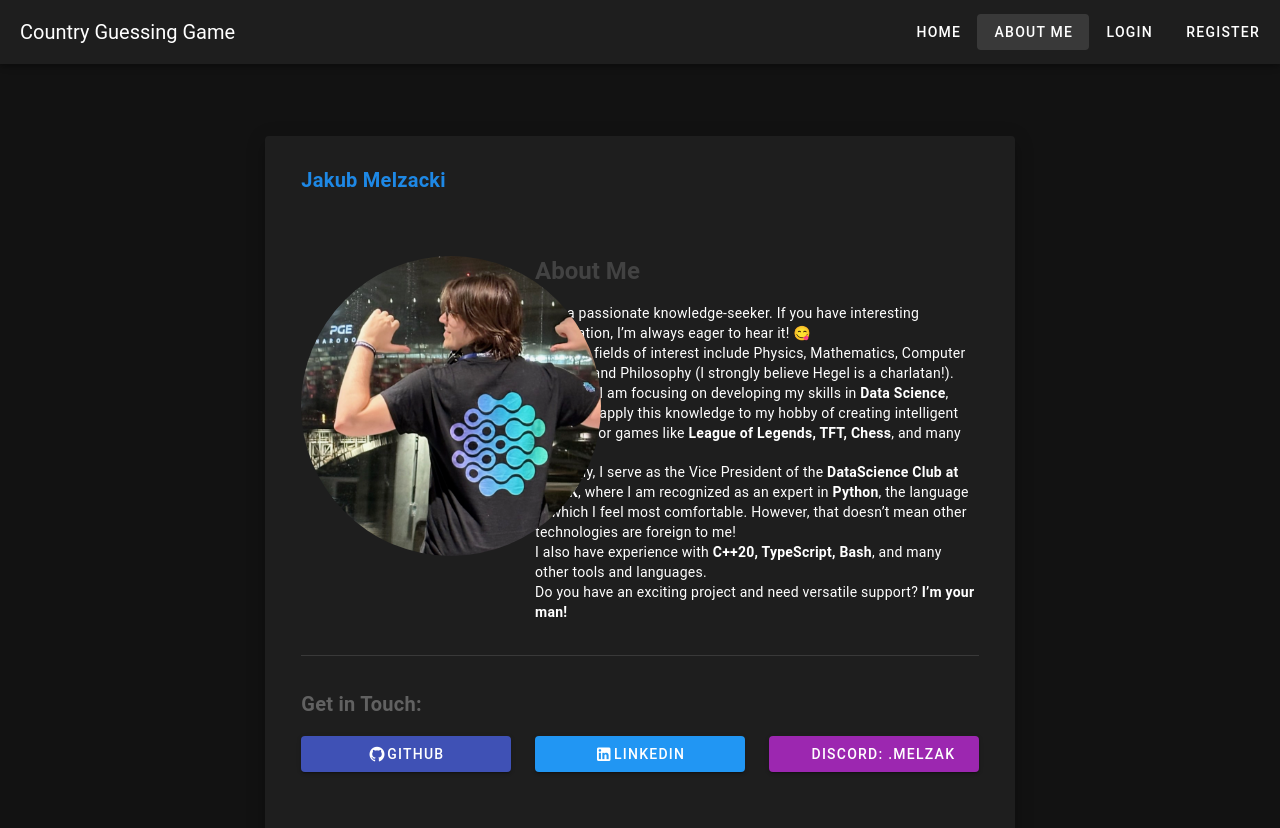
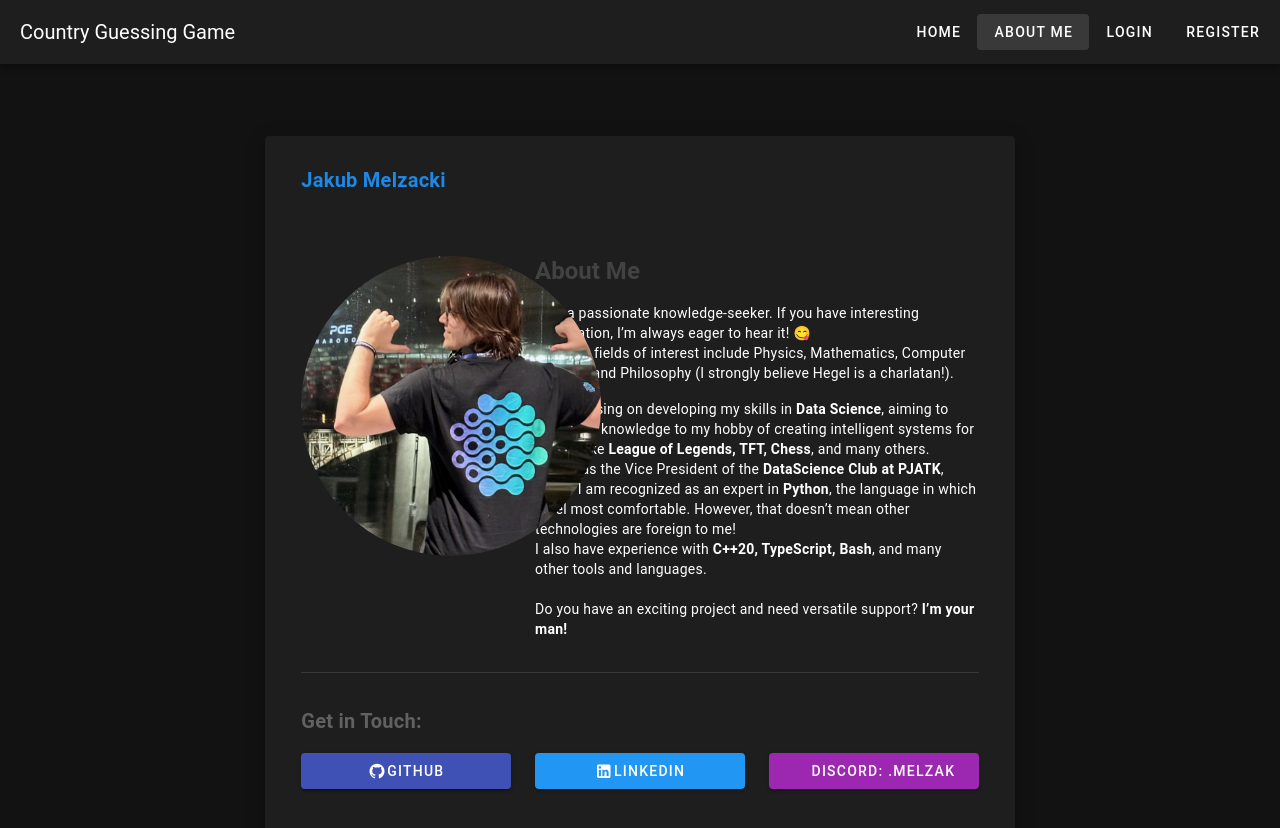
Before and after one commit to melzak252/JMelzacki, a Vue app in the folder client/: page /aboutme in a window 1280 px wide. Shown: the top 828 px of the page. Built offline with nearby package versions, Linux system fonts and the light colour scheme; no server answers.

Commit message:
About me

```diff
--- a/client/src/pages/AboutMePage.vue
+++ b/client/src/pages/AboutMePage.vue
@@ -25,13 +25,16 @@
                 <p>
                   I am a passionate knowledge-seeker. If you have interesting information, I’m always eager to hear it! 😋 <br>
                   My main fields of interest include Physics, Mathematics, Computer Science, and Philosophy (I strongly believe Hegel is a charlatan!). <br>
-                  Currently, I am focusing on developing my skills in <strong>Data Science</strong>, aiming to apply this knowledge to my hobby of creating intelligent systems for games like <strong>League of Legends, TFT, Chess</strong>, and many others. <br>
                 </p>
+                <h5>Currently</h5>
                 <p>
-                  Currently, I serve as the Vice President of the <strong>DataScience Club at PJATK</strong>, where I am recognized as an expert in <strong>Python</strong>, the language in which I feel most comfortable.
+                  I am focusing on developing my skills in <strong>Data Science</strong>, aiming to apply this knowledge to my hobby of creating intelligent systems for games like <strong>League of Legends, TFT, Chess</strong>, and many others. <br>
+
+                  I serve as the Vice President of the <strong>DataScience Club at PJATK</strong>, where I am recognized as an expert in <strong>Python</strong>, the language in which I feel most comfortable.
                   However, that doesn’t mean other technologies are foreign to me! <br>
                   I also have experience with <strong>C++20, TypeScript, Bash</strong>, and many other tools and languages.
                 </p>
+                <br>
                 <p>
                   Do you have an exciting project and need versatile support? <strong>I’m your man!</strong>
                 </p>
```
